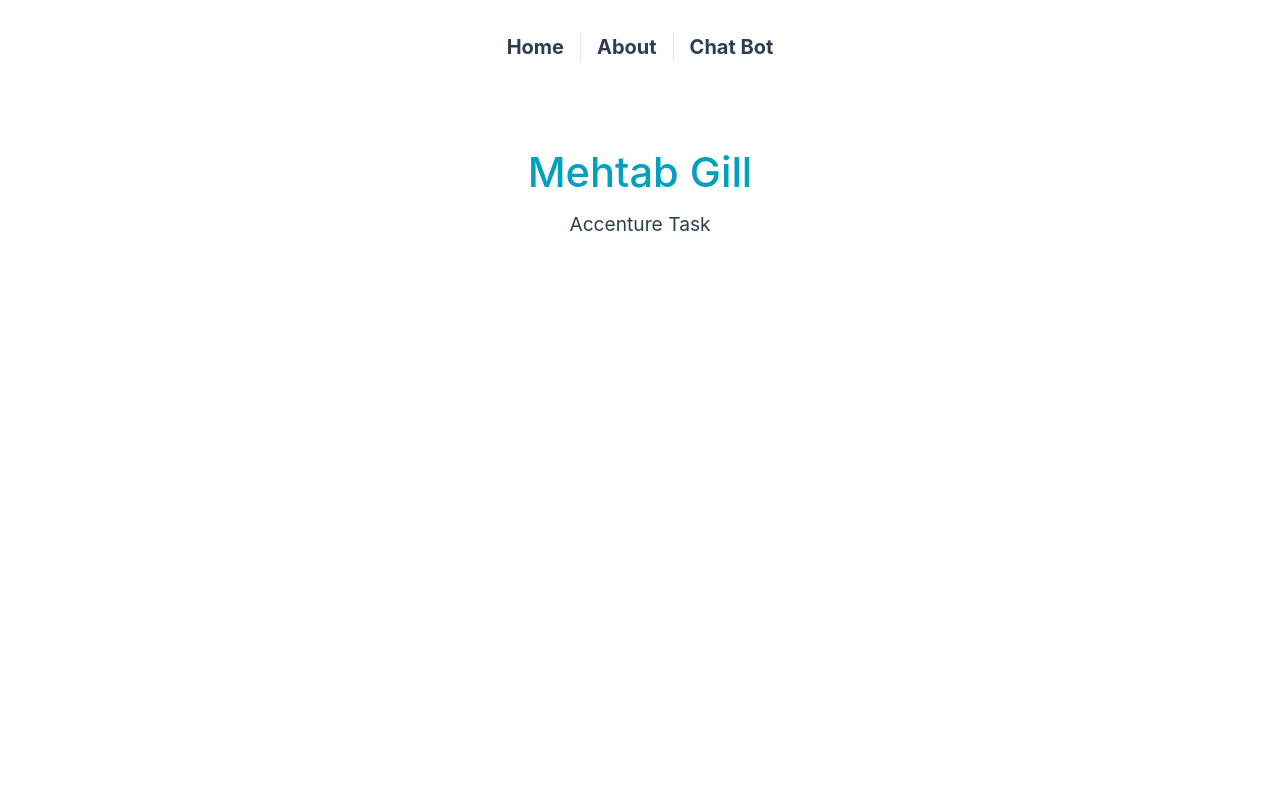
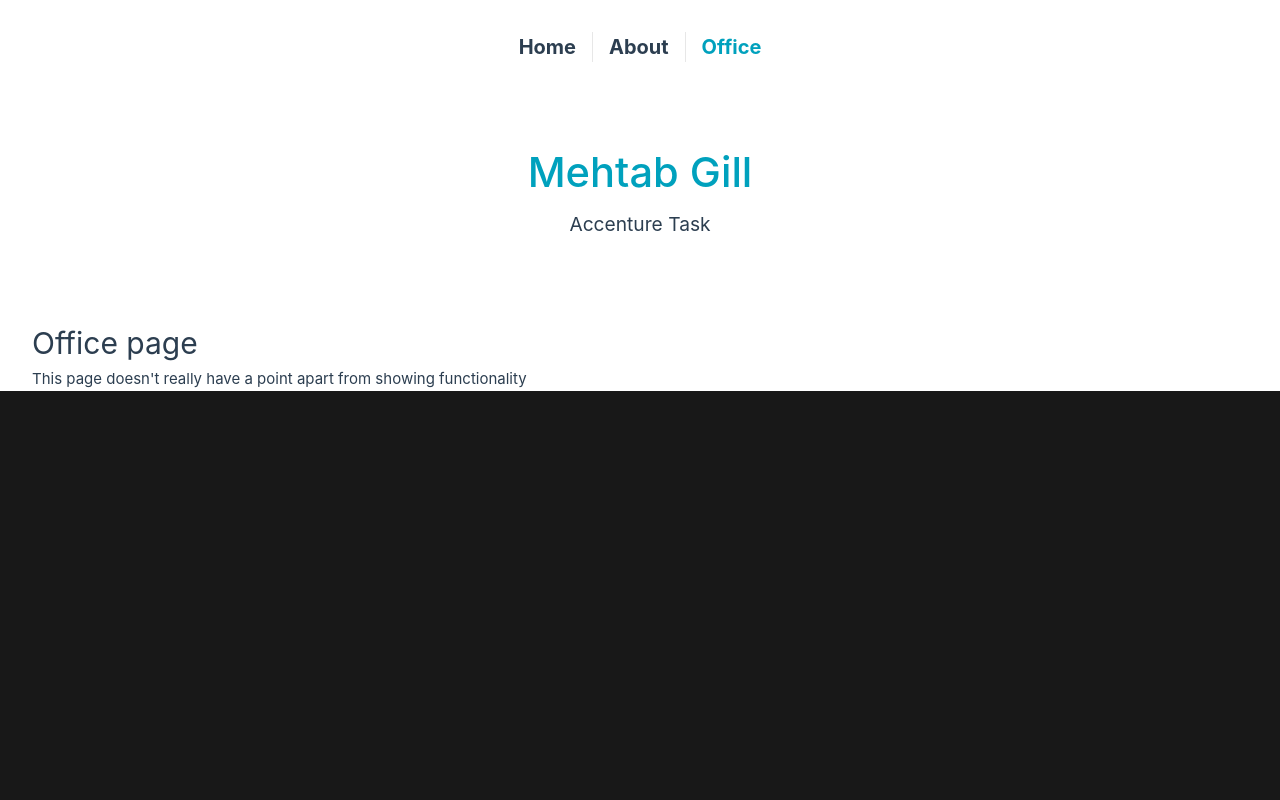
Before and after one commit to VasuG19/mobile-nav2, a Vue app: page /office in a window 1280 px wide. Shown: the top 800 px of the page. Built offline with nearby package versions, Linux system fonts and the light colour scheme; no server answers.

Commit message:
working example

```diff
--- a/package.json
+++ b/package.json
@@ -9,6 +9,8 @@
     "preview": "vite preview"
   },
   "dependencies": {
+    "orbit-controls-es6": "^2.0.1",
+    "three": "^0.162.0",
     "vue": "^3.4.15",
     "vue-router": "^4.2.5"
   },
--- a/src/App.vue
+++ b/src/App.vue
@@ -11,7 +11,7 @@
         <!-- Navigation links -->
         <RouterLink :to="{ path: '/' }" class="nav-link">Home</RouterLink>
         <RouterLink :to="{ path: '/about' }" class="nav-link">About</RouterLink>
-        <RouterLink :to="{ path: '/chatbot' }" class="nav-link">Chat Bot</RouterLink>
+        <RouterLink :to="{ path: '/office' }" class="nav-link">Office</RouterLink>
       </nav>
   </header>
 
--- a/src/components/Mobile_nav.vue
+++ b/src/components/Mobile_nav.vue
@@ -45,7 +45,7 @@
             <!-- Router links for main menu items -->
             <li role="menuitem" @click="closeMenu"><router-link to="/">Home</router-link></li>
             <li role="menuitem" @click="closeMenu"><router-link to="/about">About</router-link></li>
-            <li role="menuitem" @click="closeMenu"><router-link to="/chatbot">Chat Bot</router-link></li>
+            <li role="menuitem" @click="closeMenu"><router-link to="/office">Office</router-link></li>
 
             <!-- Submenu with toggle and second-level menu items -->
             <li role="menuitem" @click="toggleSubmenu">
--- a/src/router/index.js
+++ b/src/router/index.js
@@ -1,7 +1,7 @@
 import { createRouter, createWebHistory } from 'vue-router'
 import HomeView from '../views/HomeView.vue'
 import AboutView from '../views/AboutView.vue'
-import ChatBot from '../views/ChatBot.vue'
+import Office from '../views/Office.vue'
 import HistoryView from '../views/HistoryView.vue'
 import TeamView from '../views/TeamView.vue'
 
@@ -20,9 +20,9 @@
       component: AboutView
     },
     {
-      path: '/chatbot',
-      name: 'chatbot',
-      component: ChatBot
+      path: '/office',
+      name: 'office',
+      component: Office
     },
     {
       path: '/history',
--- a/src/views/ChatBot.vue
+++ /dev/null
@@ -1,6 +0,0 @@
-<template>
-  <div class="about">
-    <h1>Chat Bot page</h1>
-    <p> This page doesnt really have a point apart from showing functionality</p>
-  </div>
-</template>
--- /dev/null
+++ b/src/views/Office.vue
@@ -0,0 +1,91 @@
+<template>
+  <div class="about">
+    <h1>Office page</h1>
+    <p>This page doesn't really have a point apart from showing functionality</p>
+    <div id="three-container" class="canvas-container"></div>
+  </div>
+</template>
+
+<script>
+import * as THREE from 'three';
+import { OrbitControls } from 'three/examples/jsm/controls/OrbitControls.js'; // Import OrbitControls from the correct path
+import { GLTFLoader } from 'three/examples/jsm/loaders/GLTFLoader.js'; // Import GLTFLoader
+
+export default {
+  mounted() {
+    let scene, camera, renderer, controls;
+
+    function init() {
+      // Scene
+      scene = new THREE.Scene();
+
+      // Camera
+      camera = new THREE.PerspectiveCamera(75, window.innerWidth / window.innerHeight, 0.1, 1000);
+      camera.position.set(0, 0, 5);
+
+      // Renderer
+      renderer = new THREE.WebGLRenderer();
+      renderer.setSize(window.innerWidth, window.innerHeight);
+      renderer.setClearColor(0x181818); // Set background color to #181818
+      document.getElementById('three-container').appendChild(renderer.domElement);
+
+      // Orbit Controls
+      controls = new OrbitControls(camera, renderer.domElement);
+      controls.enableDamping = true;
+      controls.dampingFactor = 0.01;
+      controls.enableZoom = false; // Disable zoom
+
+      // Add lights
+      const ambientLight = new THREE.AmbientLight(0xffffff, 0.5); // Soft white light
+      scene.add(ambientLight);
+
+      const directionalLight = new THREE.DirectionalLight(0xffffff, 1); // White directional light
+      directionalLight.position.set(1, 1, 1).normalize();
+      scene.add(directionalLight);
+
+      // Load model
+      const loader = new GLTFLoader();
+      loader.load(
+        'src/assets/Room.glb',
+        function (gltf) {
+          scene.add(gltf.scene);
+          gltf.scene.position.set(-0.75, 0, 0);
+          // gltf.scene.rotation.y = Math.PI;
+          gltf.scene.scale.set(0.1, 0.1, 0.1);
+        },
+        undefined,
+        function (error) {
+          console.error(error);
+        }
+      );
+    }
+
+    function onWindowResize() {
+      camera.aspect = window.innerWidth / window.innerHeight;
+      camera.updateProjectionMatrix();
+      renderer.setSize(window.innerWidth, window.innerHeight);
+    }
+
+    function animate() {
+      requestAnimationFrame(animate);
+      renderer.render(scene, camera);
+      controls.update();
+    }
+
+    window.addEventListener('resize', onWindowResize);
+
+    init();
+    animate();
+  }
+}
+</script>
+
+<style scoped>
+.canvas-container {
+  display: flex;
+  justify-content: center;
+  align-items: center;
+  width: 100%;
+  height: 50%;
+}
+</style>
```
Also changed, not shown: 2 other files (tests, documents, lock files or other folders).
